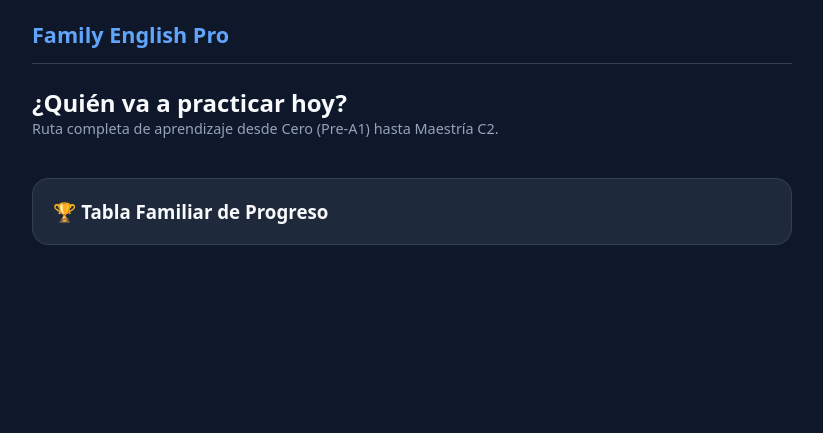
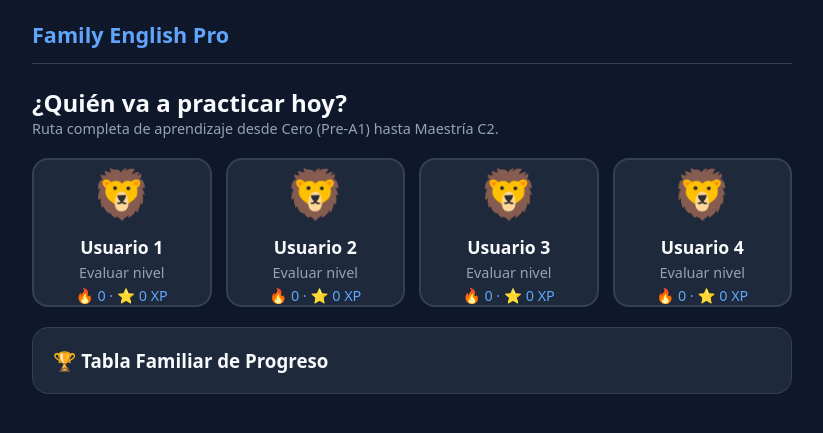
Before and after one commit to facendajoel-hub/ingles-familia, a plain HTML site: page index.html in a window 1280 px wide. Shown: the whole page, without its empty margins (228-1051 px from the left). Drawn offline with Linux system fonts and the light colour scheme.

Commit message:
Update index.html

```diff
--- a/index.html
+++ b/index.html
@@ -13,7 +13,7 @@
       <div id="header-actions" class="hidden">
         <span class="badge" id="hdr-streak">🔥 0</span>
         <span class="badge" id="hdr-xp">⭐ 0 XP</span>
-        <button class="btn btn-outline btn-sm" onclick="goHome()">Perfiles</button>
+        <button class="btn btn-outline btn-sm" id="home-btn" onclick="goHome()">Perfiles</button>
       </div>
     </header>
 
@@ -21,28 +21,29 @@
       <h1>¿Quién va a practicar hoy?</h1>
       <p class="subtitle">Ruta completa de aprendizaje desde Cero (Pre-A1) hasta Maestría C2.</p>
       <div class="grid-profiles" id="profiles-grid"></div>
+      <div id="profile-grid"></div>
       <div class="card">
         <h3>🏆 Tabla Familiar de Progreso</h3>
         <div id="leaderboard"></div>
+        <div id="leaderboard-list"></div>
       </div>
     </section>
 
     <section id="view-test" class="hidden"></section>
-
     <section id="view-dashboard" class="hidden">
       <div class="row-between" style="margin-bottom:18px;">
         <div>
           <h1 id="dash-welcome">Hola</h1>
           <p class="subtitle" id="dash-subtitle">Nivel actual</p>
         </div>
-        <button class="btn btn-outline btn-sm" onclick="if(window.selectProfile) { const p = JSON.parse(localStorage.getItem(Object.keys(localStorage).find(k => localStorage.getItem(k).includes('profiles')))); }">🔄 Repetir evaluación</button>
+        <button class="btn btn-outline btn-sm" id="retake-test-btn" onclick="goHome()">🔄 Cambiar perfil</button>
       </div>
       <div id="roadmap-list"></div>
     </section>
 
     <section id="view-lesson" class="hidden">
       <div class="row-between">
-        <button class="btn btn-outline btn-sm" onclick="showDashboard()">← Volver al mapa</button>
+        <button class="btn btn-outline btn-sm" id="back-dash-btn" onclick="showDashboard()">← Volver al mapa</button>
         <span id="lesson-mode-badge" class="badge">Nivel</span>
       </div>
       <div class="progress-bar"><div class="progress-fill" id="lesson-progress"></div></div>
@@ -58,12 +59,43 @@
       <label class="muted">Elige un avatar:</label>
       <div class="avatar-picker" id="avatar-picker"></div>
       <div class="right-actions">
-        <button class="btn btn-outline" onclick="closeEditModal()">Cancelar</button>
-        <button class="btn" onclick="saveProfileEdit()">Guardar</button>
+        <button class="btn btn-outline" id="cancel-edit-btn" onclick="closeEditModal()">Cancelar</button>
+        <button class="btn" id="save-edit-btn" onclick="saveProfileEdit()">Guardar</button>
       </div>
     </div>
   </div>
 
   <script src="app.js"></script>
+  <script>
+    // Respaldo garantizado si app.js tuvo algún conflicto de IDs
+    setTimeout(() => {
+      const g1 = document.getElementById("profiles-grid");
+      const g2 = document.getElementById("profile-grid");
+      if ((!g1 || g1.innerHTML.trim() === "") && (!g2 || g2.innerHTML.trim() === "")) {
+        const key = Object.keys(localStorage).find(k => localStorage.getItem(k).includes("profiles")) || "familyEnglishPro_v3";
+        let store = JSON.parse(localStorage.getItem(key)) || {
+          profiles: [
+            { id: 1, name: "Usuario 1", avatarType: "svg", avatarVal: "svg-trader", level: null, xp: 0, streak: 0 },
+            { id: 2, name: "Usuario 2", avatarType: "svg", avatarVal: "svg-elegant", level: null, xp: 0, streak: 0 },
+            { id: 3, name: "Usuario 3", avatarType: "svg", avatarVal: "svg-soto-bat", level: null, xp: 0, streak: 0 },
+            { id: 4, name: "Usuario 4", avatarType: "svg", avatarVal: "svg-soto-shuffle", level: null, xp: 0, streak: 0 }
+          ]
+        };
+        localStorage.setItem(key, JSON.stringify(store));
+        g1.innerHTML = store.profiles.map(p => {
+          const avObj = (typeof CUSTOM_AVATARS !== "undefined" && CUSTOM_AVATARS[p.avatarVal]) ? CUSTOM_AVATARS[p.avatarVal] : null;
+          const svgMarkup = avObj ? `<svg viewBox="0 0 240 240" width="76" height="76" style="border-radius:50%;">${avObj.svg.replace(/@/g, 'av' + p.id)}</svg>` : `<span style="font-size:3rem;">🦁</span>`;
+          return `
+            <div class="profile-card" onclick="selectProfile(${p.id})">
+              <div style="margin-bottom:10px;">${svgMarkup}</div>
+              <div class="profile-name">${p.name}</div>
+              <div class="muted">${p.level ? "Nivel " + p.level : "Evaluar nivel"}</div>
+              <div class="muted" style="color:#60a5fa; margin-top:4px;">🔥 ${p.streak || 0} · ⭐ ${p.xp || 0} XP</div>
+            </div>
+          `;
+        }).join("");
+      }
+    }, 300);
+  </script>
 </body>
 </html>
```
